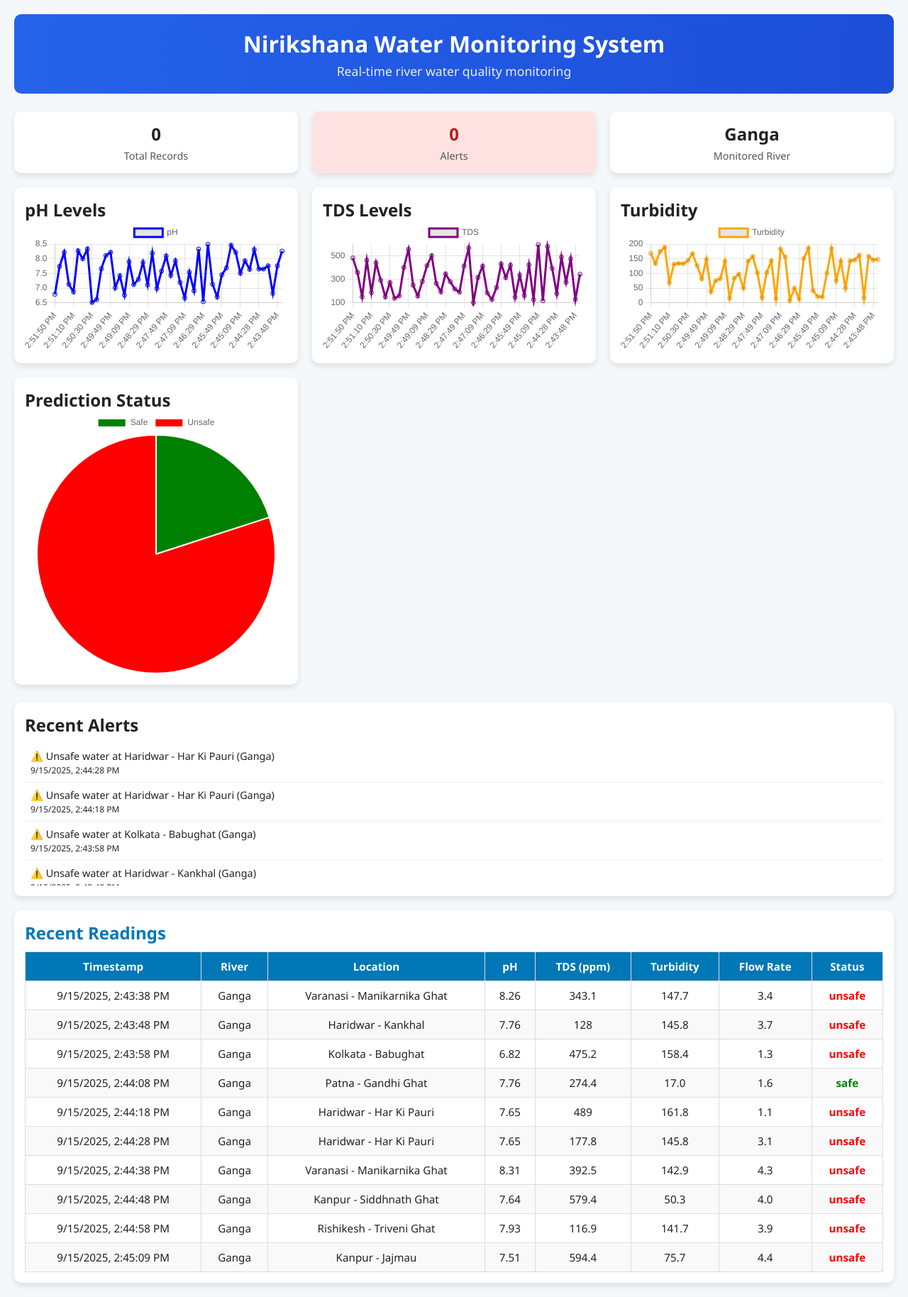
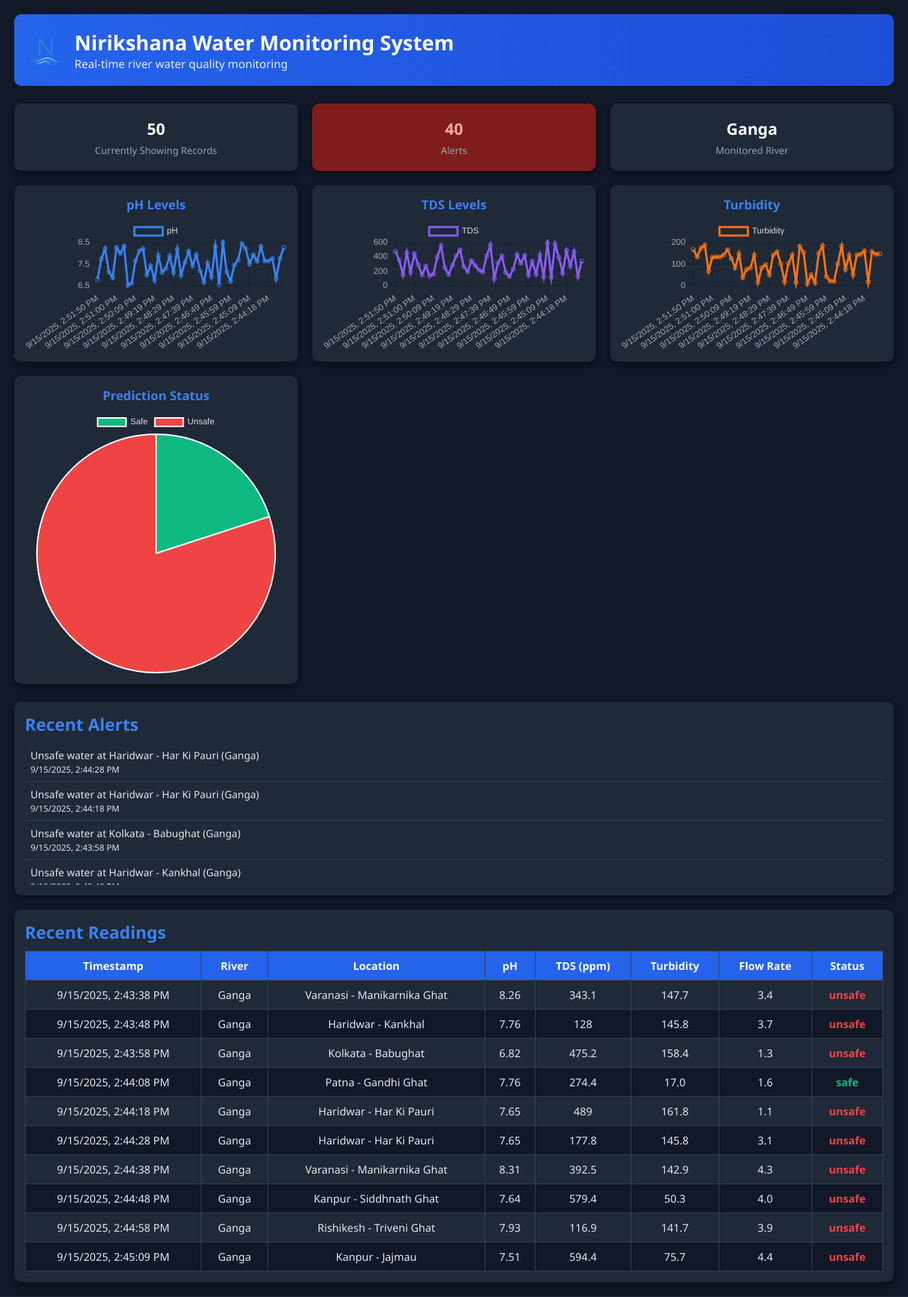
Before and after one commit to yathsingh/Nirikshana, a FastAPI app: page /dashboard in a window 1280 px wide. Shown: the whole page at 71% size. Run offline with FastAPI, Linux system fonts and the light colour scheme; data comes from the database, SQL or seed files in the repository; both versions use the stored data as it was after the commit; parts of the project's set-up code (start-up, migrations or seed data) failed here and were passed over.

Commit message:
Dashboard Revamp

```diff
--- a/backend/static/style.css
+++ b/backend/static/style.css
@@ -6,13 +6,15 @@
 }
 
 body {
-    background: #f4f8fb;
-    color: #222;
+    background: #111827;
+    color: #e5e7eb;
     padding: 20px;
 }
 
 header {
-    text-align: center;
+    display: flex;
+    align-items: center;
+    justify-content: space-between;
     margin-bottom: 25px;
     background: linear-gradient(90deg, #2563eb, #1d4ed8);
     color: white;
@@ -20,17 +22,27 @@ header {
     border-radius: 10px;
 }
 
+.header-left {
+    display: flex;
+    align-items: center;
+    gap: 15px;
+}
+
 header h1 {
-    font-size: 2rem;
+    font-size: 1.8rem;
+}
+
+header .logo {
+    height: 50px;
+    width: 50px;
+    border-radius: 8px;
 }
 
 header .subtitle {
-    font-size: 1.1rem;
-    margin-top: 5px;
+    font-size: 1rem;
     opacity: 0.9;
 }
 
-/* Summary cards */
 #summary-cards {
     display: flex;
     gap: 20px;
@@ -40,29 +52,29 @@ header .subtitle {
 
 .card {
     flex: 1;
-    background: white;
-    padding: 15px;
+    background: #1f2937;
+    padding: 20px;
     border-radius: 10px;
-    box-shadow: 0 4px 8px rgba(0,0,0,0.1);
+    box-shadow: 0 4px 8px rgba(0,0,0,0.5);
     text-align: center;
-    font-size: 1.5rem;
+    font-size: 1.4rem;
     font-weight: bold;
+    color: #f9fafb;
 }
 
 .card span {
     display: block;
-    font-size: 0.9rem;
+    font-size: 0.85rem;
     font-weight: normal;
     margin-top: 5px;
-    color: #555;
+    color: #9ca3af;
 }
 
 .alert-card {
-    background: #fee2e2;
-    color: #b91c1c;
+    background: #7f1d1d;
+    color: #fca5a5;
 }
 
-/* Charts */
 #charts {
     display: grid;
     grid-template-columns: repeat(auto-fit, minmax(300px, 1fr));
@@ -71,19 +83,31 @@ header .subtitle {
 }
 
 .chart-box {
-    background: white;
+    background: #1f2937;
     padding: 15px;
     border-radius: 10px;
-    box-shadow: 0 4px 8px rgba(0,0,0,0.1);
+    box-shadow: 0 4px 8px rgba(0,0,0,0.5);
+    justify-items: center;
 }
 
-/* Alerts */
+.chart-box h2 {
+    margin-bottom: 10px;
+    color: #3b82f6;
+    font-size: 1.1rem;
+    text-align: center;
+}
+
 #alerts {
-    background: white;
+    background: #1f2937;
     padding: 15px;
     border-radius: 10px;
     margin: 20px 0;
-    box-shadow: 0 4px 8px rgba(0,0,0,0.1);
+    box-shadow: 0 4px 8px rgba(0,0,0,0.5);
+}
+
+#alerts h2 {
+    margin-bottom: 10px;
+    color: #3b82f6;
 }
 
 #alerts-list {
@@ -94,51 +118,51 @@ header .subtitle {
 
 .alert-item {
     padding: 8px;
-    border-bottom: 1px solid #eee;
+    border-bottom: 1px solid #374151;
     font-size: 0.9rem;
 }
 
-/* Table */
 .table-section {
-    background: white;
+    background: #1f2937;
     padding: 15px;
     border-radius: 10px;
-    box-shadow: 0 4px 8px rgba(0,0,0,0.1);
+    box-shadow: 0 4px 8px rgba(0,0,0,0.5);
 }
 
 .table-section h2 {
     margin-bottom: 10px;
-    color: #0077b6;
+    color: #3b82f6;
 }
 
 table {
     width: 100%;
     border-collapse: collapse;
     margin-top: 10px;
+    color: #e5e7eb;
 }
 
 thead {
-    background: #0077b6;
+    background: #2563eb;
     color: white;
 }
 
 th, td {
     padding: 10px;
-    border: 1px solid #ddd;
+    border: 1px solid #374151;
     text-align: center;
     font-size: 0.95rem;
 }
 
 tr:nth-child(even) {
-    background: #f9f9f9;
+    background: #111827;
 }
 
 .safe {
-    color: green;
+    color: #10b981;
     font-weight: bold;
 }
 
 .unsafe {
-    color: red;
+    color: #ef4444;
     font-weight: bold;
 }
--- a/backend/templates/dashboard.html
+++ b/backend/templates/dashboard.html
@@ -4,17 +4,22 @@
     <meta charset="UTF-8">
     <title>Nirikshana Dashboard</title>
     <link rel="stylesheet" type="text/css" href="/static/style.css">
-    <link rel="icon" href="/images/Nirikshana.png" type="image/x-icon" />
+    <link rel="icon" href="/static/Nirikshana.png" type="image/png" />
     <script src="https://cdn.jsdelivr.net/npm/chart.js"></script>
 </head>
 <body>
     <header>
-        <h1>Nirikshana Water Monitoring System</h1>
-        <p class="subtitle">Real-time river water quality monitoring</p>
+        <div class="header-left">
+            <img src="/static/Nirikshana.png" alt="Logo" class="logo">
+            <div>
+                <h1>Nirikshana Water Monitoring System</h1>
+                <p class="subtitle">Real-time river water quality monitoring</p>
+            </div>
+        </div>
     </header>
 
     <section id="summary-cards">
-        <div class="card" id="total-records">0<br><span>Total Records</span></div>
+        <div class="card" id="total-records">0<br><span>Currently Showing Records</span></div>
         <div class="card alert-card" id="total-alerts">0<br><span>Alerts</span></div>
         <div class="card" id="river-name">Ganga<br><span>Monitored River</span></div>
     </section>
@@ -69,7 +74,14 @@
             const res = await fetch("/data");
             const waterData = await res.json();
 
-            const labels = waterData.map(d => new Date(d.timestamp).toLocaleTimeString());
+            document.getElementById("total-records").innerHTML =
+            `${waterData.length}<br><span>Currently Showing Records</span>`;
+
+            const alertsCount = waterData.filter(d => d.prediction === "unsafe").length;
+            document.getElementById("total-alerts").innerHTML =
+                `${alertsCount}<br><span>Alerts</span>`;
+
+            const labels = waterData.map(d => new Date(d.timestamp).toLocaleString());
             const phValues = waterData.map(d => d.ph);
             const tdsValues = waterData.map(d => d.tds);
             const turbidityValues = waterData.map(d => d.turbidity);
@@ -78,7 +90,8 @@
             if (!phChart) {
                 phChart = new Chart(document.getElementById("phChart"), {
                     type: "line",
-                    data: { labels, datasets: [{ label: "pH", data: phValues, borderColor: "blue", fill: false }] }
+                    data: { labels, datasets: [{ label: "pH", data: phValues, borderColor: "#3b82f6", backgroundColor: "transparent" }] },
+                    options: { responsive: true, plugins: { legend: { labels: { color: "#ddd" } } }, scales: { x: { ticks: { color: "#aaa" } }, y: { ticks: { color: "#aaa" } } } }
                 });
             } else {
                 phChart.data.labels = labels;
@@ -89,7 +102,8 @@
             if (!tdsChart) {
                 tdsChart = new Chart(document.getElementById("tdsChart"), {
                     type: "line",
-                    data: { labels, datasets: [{ label: "TDS", data: tdsValues, borderColor: "purple", fill: false }] }
+                    data: { labels, datasets: [{ label: "TDS", data: tdsValues, borderColor: "#8b5cf6", backgroundColor: "transparent" }] },
+                    options: { responsive: true, plugins: { legend: { labels: { color: "#ddd" } } }, scales: { x: { ticks: { color: "#aaa" } }, y: { ticks: { color: "#aaa" } } } }
                 });
             } else {
                 tdsChart.data.labels = labels;
@@ -100,7 +114,8 @@
             if (!turbidityChart) {
                 turbidityChart = new Chart(document.getElementById("turbidityChart"), {
                     type: "line",
-                    data: { labels, datasets: [{ label: "Turbidity", data: turbidityValues, borderColor: "orange", fill: false }] }
+                    data: { labels, datasets: [{ label: "Turbidity", data: turbidityValues, borderColor: "#f97316", backgroundColor: "transparent" }] },
+                    options: { responsive: true, plugins: { legend: { labels: { color: "#ddd" } } }, scales: { x: { ticks: { color: "#aaa" } }, y: { ticks: { color: "#aaa" } } } }
                 });
             } else {
                 turbidityChart.data.labels = labels;
@@ -115,8 +130,9 @@
                     type: "pie",
                     data: {
                         labels: ["Safe", "Unsafe"],
-                        datasets: [{ data: [safeCount, unsafeCount], backgroundColor: ["green", "red"] }]
-                    }
+                        datasets: [{ data: [safeCount, unsafeCount], backgroundColor: ["#10b981", "#ef4444"] }]
+                    },
+                    options: { plugins: { legend: { labels: { color: "#ddd" } } } }
                 });
             } else {
                 predictionChart.data.datasets[0].data = [safeCount, unsafeCount];
@@ -147,7 +163,7 @@
                 .slice(-5)
                 .map(d => `
                     <div class="alert-item">
-                        ⚠️ Unsafe water at ${d.location} (${d.river})<br>
+                        Unsafe water at ${d.location} (${d.river})<br>
                         <small>${new Date(d.timestamp).toLocaleString()}</small>
                     </div>
                 `).join("");
```
Also changed, not shown: backend/nirikshana.db.
